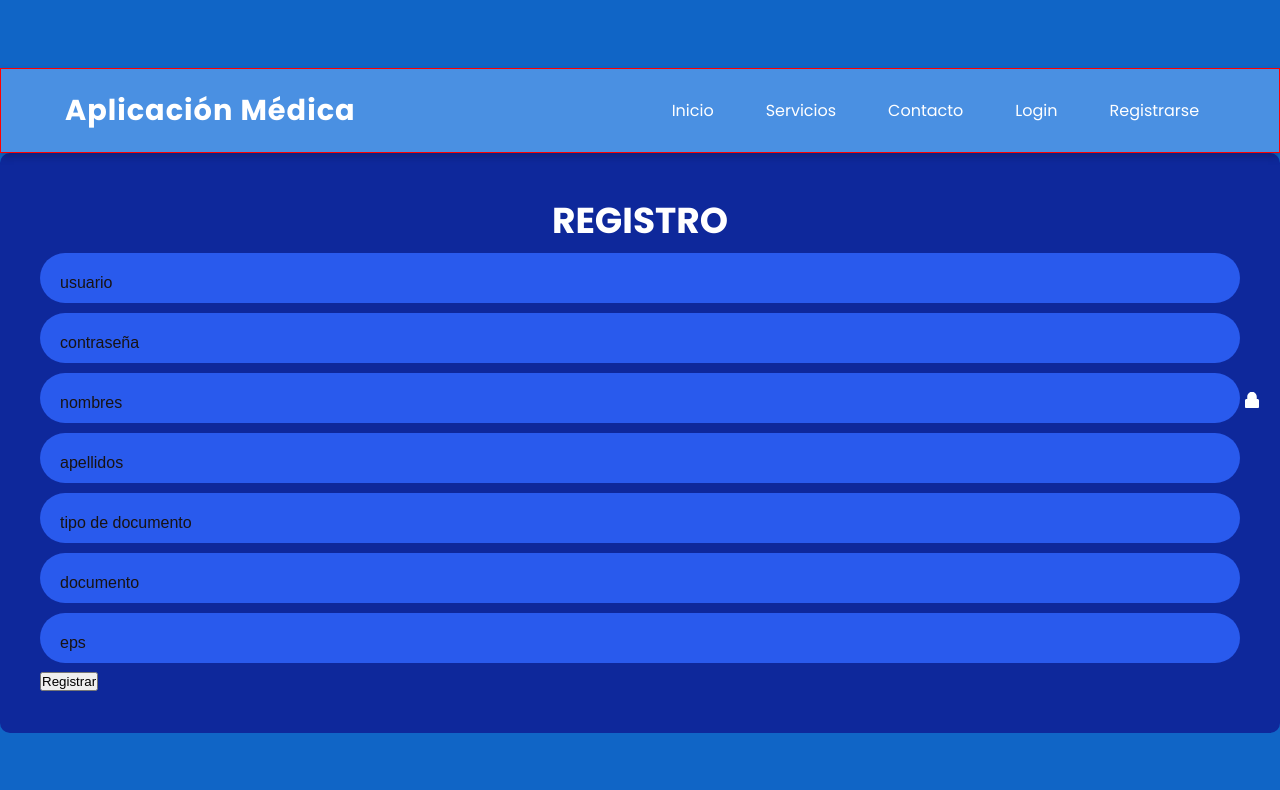
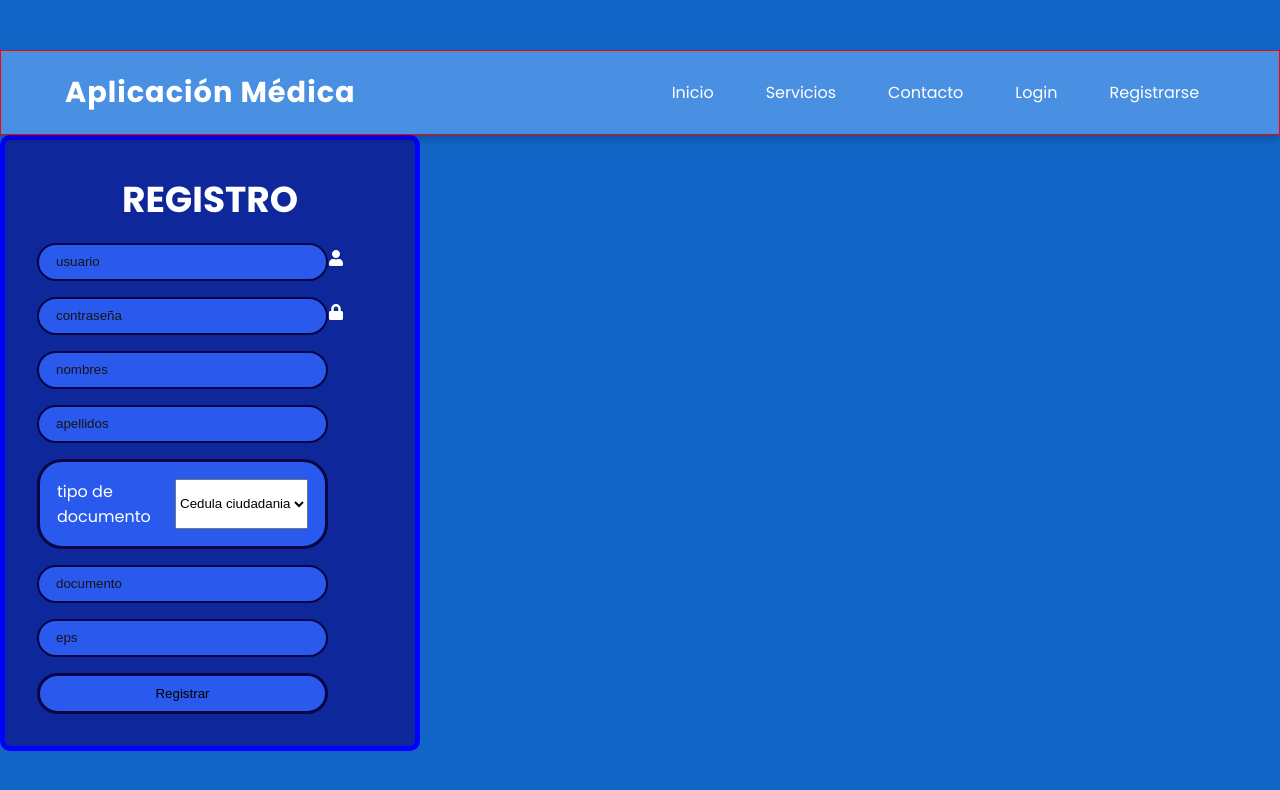
Before and after one commit to Juanpanchelo/FrotendAppMedica, a React (Create React App) app: page /register in a window 1280 px wide. Shown: the top 790 px of the page. Built offline with nearby package versions, Linux system fonts and the light colour scheme.

Commit message:
cambios de estilos en el register

```diff
--- a/src/components/LoginForm/LoginForm.css
+++ b/src/components/LoginForm/LoginForm.css
@@ -1,12 +1,11 @@
-html{
+html {
   background-color: #d4effa;
 }
 
-
-#mainLogin{
-    background-color: #67A3CF;
+#mainLogin {
+  background-color: #67a3cf;
   border-width: 10px;
-    border-color: #2070E8;
+  border-color: #2070e8;
   font-family: Arial, Helvetica, sans-serif;
   height: 390px;
   width: 500px;
@@ -14,44 +13,25 @@ html{
   margin-left: auto;
   margin-right: auto;
   margin-top: 100px;
-
 }
 
-.name{
+.name {
   color: rgb(255, 255, 255);
   font-family: Arial, Helvetica, sans-serif;
   padding-left: 20px;
 }
 
-.names{
+.names {
   margin-left: 20px;
 }
 
-
-
-
-a{
+a {
   text-decoration: none;
 }
 
-
-
-.toRegister{
+.toRegister {
   color: rgb(255, 255, 255);
-    background-color: #2070E8;
-    margin: 20px;
-    padding: 5px;
-    padding-left: 20px;
-    padding-right: 20px;
-    border-radius: 5px;
-    transition: 0.2s;
-
-}
-
-
-.toRecover{
-    color: rgb(255, 255, 255);
-    background-color: #2070E8;
+  background-color: #2070e8;
   margin: 20px;
   padding: 5px;
   padding-left: 20px;
@@ -60,41 +40,47 @@ a{
   transition: 0.2s;
 }
 
+.toRecover {
+  color: rgb(255, 255, 255);
+  background-color: #2070e8;
+  margin: 20px;
+  padding: 5px;
+  padding-left: 20px;
+  padding-right: 20px;
+  border-radius: 5px;
+  transition: 0.2s;
+}
 
-.ingresar{
+.ingresar {
   border-style: none;
-    background-color: #BFEAE2;
-    height: 32PX;
-    width: 110PX;
+  background-color: #bfeae2;
+  height: 32px;
+  width: 110px;
   cursor: pointer;
   transition: 0.2s;
   border-radius: 10px;
   margin-left: 20px;
 }
 
-.ingresar:hover{
+.ingresar:hover {
   background-color: aliceblue;
 }
 
-.toRecover:hover{
+.toRecover:hover {
   background-color: #6ba5fc;
 }
 
-.toRegister:hover{
+.toRegister:hover {
   background-color: #6ba5fc;
 }
 
-
-
-
-p{
+p {
   color: aliceblue;
 }
 
-input{
+.input {
   width: 291px;
   height: 20px;
   border-radius: 10px;
   border-style: none;
-    margin-left: 20px;
 }
--- a/src/components/RegisterForm/Register.css
+++ /dev/null
@@ -1,71 +0,0 @@
-.wrapper{
-    position:
-    widht 420px;
-    background: rgb(14, 40, 155);
-    border-radius: 10px;
-    color: #fff;
-}
-
-.wrapper .form-box {
-    width: 100%;
-    padding: 40px;
-}
-
-form h1 {
-    font-size: 36px;
-    text-align: center;
-}
-
-form .input-box input {
-    position: relative;
-    width: 100%;
-    height: 50px;
-    margin: 5px 0;
-    background: rgb(41, 90, 237);
-    &::placeholder{color:#181313}
-}
-
-.input-box input {
-    width: 100%;
-    height: 100%;
-    background: transparent;
-    border: none;
-    outline: none;
-    border: 2px solid rgba(255,green, rgb(0, 140, 255), alpha);
-    border-radius: 40px;
-    font-size: 16px;
-    color: #fff;
-    padding: 30px 45px 20px 20px;
-}
-
-
-
-.input-box .icon {
-    position: absolute;
-    right: 20px;
-    top: 50%;
-    translate: 0 -50%;
-    font-size: 16px;
-}
-
-form .remember-forgot{
-    display: flex;
-    justify-content: space-between;
-    font-size: 14.5px;
-    margin: -15px 0 15px;
-}
-
-.remember-forgot label input{
-    accent-color: #fff;
-    margin-right: 4px;
-}
-
-.remember-forgot a {
-    color: #fff;
-    text-decoration: none;
-}
-
-.remember-forgot a:hover{
-
-    text-decoration: underline;
-}
--- a/src/components/RegisterForm/Register.jsx
+++ b/src/components/RegisterForm/Register.jsx
@@ -1,47 +1,65 @@
 import React from "react";
-import './Register.css';
 import { FaUser, FaLock } from "react-icons/fa";
+import styles from "./Register.module.css";
 
 const Register = () => {
-    return (
-        <div className="wrapper">
-            <div className="form-box login">
-                <form action="">
-                    <h1> REGISTRO  </h1>
-                    <div className="input-box">
-                        <input type="text" placeholder="usuario" required />
-                        <FaUser className="icon"/>
-
-                    </div>
-                    <div className="input-box">
-                        <input type="contraseña" placeholder="contraseña" required />
-                        <FaLock className="icon"/>
-
-                    </div>
-                    <div className="input-box">
-                        <input type="text" placeholder="nombres" />
-                    </div>
-                    <div className="input-box">
-                        <input type="text" placeholder="apellidos" />
-                    </div>
-                    <div className="input-box">
-                        <input type="text" placeholder="tipo de documento" />
-                    </div>
-                    <div className="input-box">
-                        <input type="text" placeholder="documento" />
-                    </div>
-                    <div className="input-box">
-                        <input type="text" placeholder="eps" />
-                    </div>
-
-
-                    <button type="submit">Registrar</button>
-
-                </form>
-            </div>
-
-        </div>
-    );
+  return (
+    <form action="" className={styles.wrapper}>
+      <h1 className={styles.title}> REGISTRO </h1>
+      <label className={styles.inputBox}>
+        <input
+          type="text"
+          placeholder="usuario"
+          required
+          className={styles.inputField}
+        />
+        <FaUser className="icon" />
+      </label>
+      <label className={styles.inputBox}>
+        <input
+          type="contraseña"
+          placeholder="contraseña"
+          required
+          className={styles.inputField}
+        />
+        <FaLock className="icon" />
+      </label>
+      <label className={styles.inputBox}>
+        <input
+          type="text"
+          placeholder="nombres"
+          className={styles.inputField}
+        />
+      </label>
+      <label className={styles.inputBox}>
+        <input
+          type="text"
+          placeholder="apellidos"
+          className={styles.inputField}
+        />
+      </label>
+      <div className={styles.inputSelect}>
+        <span>tipo de documento</span>
+        <select>
+          <option value="1">Cedula ciudadania</option>
+          <option value="2">Tarjeta identidad</option>
+        </select>
+      </div>
+      <label className={styles.inputBox}>
+        <input
+          type="text"
+          placeholder="documento"
+          className={styles.inputField}
+        />
+      </label>
+      <label className={styles.inputBox}>
+        <input type="text" placeholder="eps" className={styles.inputField} />
+      </label>
+      <button className={styles.botonEnviar} type="submit">
+        Registrar
+      </button>
+    </form>
+  );
 };
 
 export default Register;
--- /dev/null
+++ b/src/components/RegisterForm/Register.module.css
@@ -0,0 +1,61 @@
+.wrapper {
+  max-width: 420px;
+  background: rgb(14, 40, 155);
+  border-radius: 10px;
+  color: #fff;
+  border: 5px solid blue;
+  padding: 2rem;
+  display: flex;
+  flex-direction: column;
+  gap: 1rem;
+}
+
+.wrapper .form-box {
+  border: 1px solid green;
+}
+
+.title {
+  font-size: 36px;
+  text-align: center;
+  margin: center;
+}
+.inputField {
+  background: rgb(41, 90, 237);
+  width: 291px;
+  height: 20px;
+  border-radius: 25px;
+  border-style: none;
+  border: 2px solid #070543;
+  padding: 17px;
+  &::placeholder {
+    color: #181313;
+  }
+}
+
+.inputSelect {
+  background: rgb(41, 90, 237);
+  width: 291px;
+  padding: 17px;
+  border-radius: 25px;
+  border: 3px solid #070543;
+  display: flex;
+  &::placeholder {
+    color: #181313;
+  }
+}
+.inputBox .icon {
+  position: absolute;
+  right: 20px;
+  top: 50%;
+  translate: 0 -50%;
+  font-size: 16px;
+}
+
+.botonEnviar {
+  background: rgb(41, 90, 237);
+  border-radius: 25px;
+  padding-block: 10px;
+  border-style: none;
+  border: 3px solid #070543;
+  width: 291px;
+}
```
Lines whose indentation alone changed are shown as unchanged.
